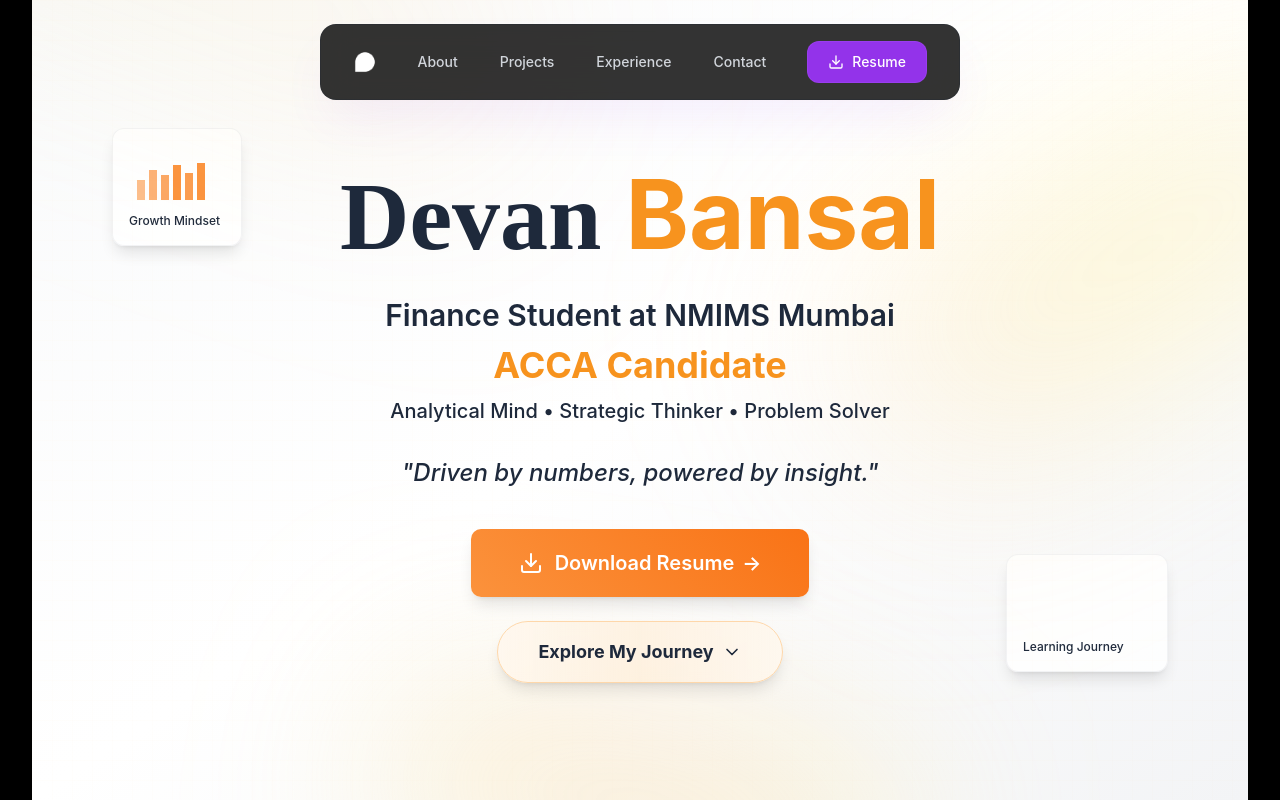
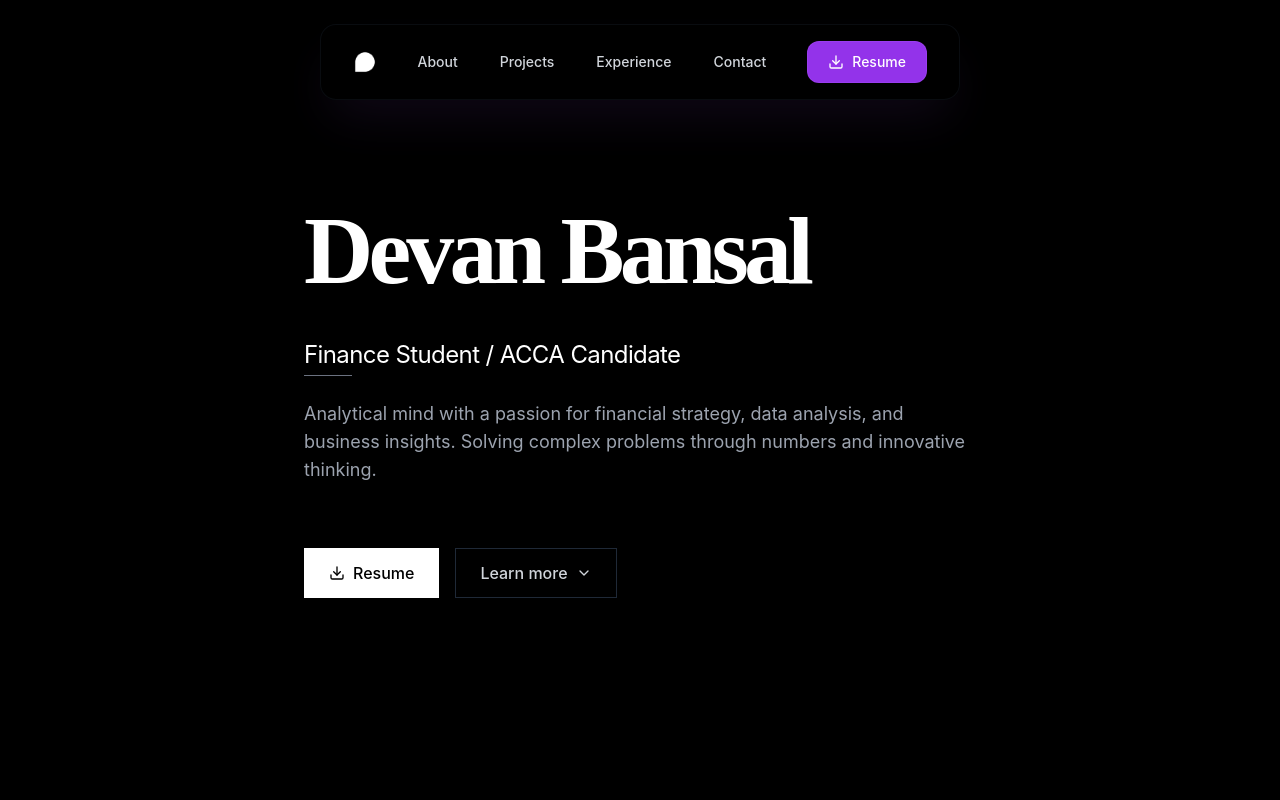
Before and after one commit to aakanksha-singh-hub/devanbansal-portfolio, a React (Vite) app: page / in a window 1280 px wide. Shown: the top 800 px of the page. Built offline with nearby package versions, Linux system fonts and the light colour scheme.

Commit message:
refactor: streamline HeroSection component and enhance styling

```diff
--- a/src/components/HeroSection.tsx
+++ b/src/components/HeroSection.tsx
@@ -1,135 +1,76 @@
-
-import React from 'react';
-import { Button } from '@/components/ui/button';
-import { ChevronDown, Download, TrendingUp, BarChart3, PieChart, DollarSign } from 'lucide-react';
+import React from "react";
+import { Button } from "@/components/ui/button";
+import { ChevronDown, Download } from "lucide-react";
 
 const HeroSection = () => {
   const scrollToAbout = () => {
-    console.log('Scroll to About clicked');
-    const aboutElement = document.getElementById('about');
-    console.log('About element found:', aboutElement);
+    const aboutElement = document.getElementById("about");
     if (aboutElement) {
-      aboutElement.scrollIntoView({ behavior: 'smooth' });
-    } else {
-      console.error('About element not found');
+      aboutElement.scrollIntoView({ behavior: "smooth" });
     }
   };
 
   return (
-    <section className="min-h-screen flex items-center justify-center bg-gradient-to-br from-gray-50 via-white to-gray-100 relative overflow-hidden pt-24 lg:pt-32">
-      {/* SUPER VISIBLE Animated Background Blobs */}
-      {/* ✨ Stylish Animated Glow Capsules for Finance Portfolio - VERY SUBTLE VERSION */}
-      <div className="absolute inset-0 z-10 overflow-hidden pointer-events-none">
-        {/* Left Glow Capsule - EXTREMELY SUBTLE */}
-        <div className="absolute -top-32 -left-48 w-[700px] h-[200px] bg-gradient-to-r from-orange-200 via-amber-200 to-orange-300 opacity-5 blur-[100px] rounded-full rotate-[20deg] animate-pulse" style={{ animationDuration: '8s' }}></div>
+    <section className="min-h-screen flex items-center justify-center bg-black relative overflow-hidden">
+      {/* Simple Background */}
+      <div className="absolute inset-0 bg-black"></div>
 
-        {/* Right Glow Capsule - EXTREMELY SUBTLE */}
-        <div className="absolute top-[20%] -right-48 w-[600px] h-[180px] bg-gradient-to-l from-orange-100 via-yellow-200 to-orange-200 opacity-5 blur-[110px] rounded-full rotate-[-30deg] animate-pulse" style={{ animationDuration: '10s', animationDelay: '3s' }}></div>
+      {/* Subtle Grid */}
+      <div className="absolute inset-0 bg-grid-pattern opacity-[0.03]"></div>
 
-        {/* Bottom Center Glow Capsule - EXTREMELY SUBTLE */}
-        <div className="absolute bottom-[-80px] left-1/2 transform -translate-x-1/2 w-[500px] h-[150px] bg-gradient-to-r from-amber-200 via-orange-200 to-yellow-200 opacity-5 blur-[95px] rounded-full rotate-[10deg] animate-pulse" style={{ animationDuration: '12s', animationDelay: '1.5s' }}></div>
-      </div>
-
-      <div className="absolute inset-0 overflow-hidden">
-        {/* Professional Financial Charts - Clean and Minimal */}
-
-        {/* Top Left - Clean Bar Chart */}
-        <div className="absolute top-32 left-20 hidden lg:block animate-fade-in-up" style={{animationDelay: '1s'}}>
-          <div className="bg-white/80 backdrop-blur-sm rounded-xl p-4 shadow-lg border border-gray-200/50">
-            <svg className="w-24 h-16 text-orange-400" viewBox="0 0 96 64">
-              <rect x="8" y="35" width="8" height="20" fill="currentColor" opacity="0.6" className="animate-pulse" style={{animationDelay: '0s'}} />
-              <rect x="20" y="25" width="8" height="30" fill="currentColor" opacity="0.7" className="animate-pulse" style={{animationDelay: '0.2s'}} />
-              <rect x="32" y="30" width="8" height="25" fill="currentColor" opacity="0.8" className="animate-pulse" style={{animationDelay: '0.4s'}} />
-              <rect x="44" y="20" width="8" height="35" fill="currentColor" className="animate-pulse" style={{animationDelay: '0.6s'}} />
-              <rect x="56" y="28" width="8" height="27" fill="currentColor" opacity="0.9" className="animate-pulse" style={{animationDelay: '0.8s'}} />
-              <rect x="68" y="18" width="8" height="37" fill="currentColor" className="animate-pulse" style={{animationDelay: '1s'}} />
-            </svg>
-            <div className="text-xs text-navy-600 font-medium mt-1">Growth Mindset</div>
-          </div>
-        </div>
-
-        {/* Bottom Right - Clean Line Chart */}
-        <div className="absolute bottom-32 right-20 hidden lg:block animate-fade-in-up" style={{animationDelay: '2s'}}>
-          <div className="bg-white/80 backdrop-blur-sm rounded-xl p-4 shadow-lg border border-gray-200/50">
-            <svg className="w-32 h-16 text-navy-400" viewBox="0 0 128 64">
-              <defs>
-                <linearGradient id="cleanLineGradient" x1="0%" y1="0%" x2="100%" y2="0%">
-                  <stop offset="0%" stopColor="rgb(251, 146, 60)" />
-                  <stop offset="100%" stopColor="rgb(30, 41, 59)" />
-                </linearGradient>
-              </defs>
-              <polyline
-                fill="none"
-                stroke="url(#cleanLineGradient)"
-                strokeWidth="2"
-                points="8,45 24,35 40,40 56,25 72,30 88,20 104,25 120,15"
-                className="animate-draw-line"
-              />
-            </svg>
-            <div className="text-xs text-navy-600 font-medium mt-1">Learning Journey</div>
-          </div>
-        </div>
-
-        {/* Subtle Grid Background */}
-        <div className="absolute inset-0 opacity-5">
-          <svg width="100%" height="100%" xmlns="http://www.w3.org/2000/svg">
-            <defs>
-              <pattern id="smallGrid" width="20" height="20" patternUnits="userSpaceOnUse">
-                <path d="M 20 0 L 0 0 0 20" fill="none" stroke="rgb(251, 146, 60)" strokeWidth="0.5"/>
-              </pattern>
-            </defs>
-            <rect width="100%" height="100%" fill="url(#smallGrid)" />
-          </svg>
-        </div>
-      </div>
-
-      <div className="container-custom text-center relative z-20 px-4">
-        <div className="hero-enter max-w-5xl mx-auto">
-          {/* Clean, Professional Title */}
-          <div className="relative mb-6 md:mb-8">
-            <h1 className="text-4xl sm:text-5xl md:text-6xl lg:text-8xl font-bold text-navy-900 leading-tight">
-              <span className="font-playfair">Devan</span>{' '}
-              <span className="text-orange-500 font-inter">Bansal</span>
+      {/* Main Content - Clean and Minimal */}
+      <div className="relative z-20 max-w-5xl mx-auto px-8 lg:px-12">
+        <div className="space-y-10">
+          {/* Name */}
+          <div className="animate-fade-in-up">
+            <h1 className="text-5xl sm:text-6xl md:text-7xl lg:text-8xl font-bold tracking-tighter">
+              <span className="text-white font-geist-mono">Devan Bansal</span>
             </h1>
           </div>
 
-          <div className="text-lg sm:text-xl md:text-2xl lg:text-3xl text-navy-600 mb-6 md:mb-8 space-y-2 md:space-y-3 animate-fade-in-up" style={{ animationDelay: '0.2s' }}>
-            <p className="font-semibold">Finance Student at NMIMS Mumbai</p>
-            <p className="text-orange-500 font-bold text-xl sm:text-2xl md:text-3xl lg:text-4xl">ACCA Candidate</p>
-            <p className="text-base sm:text-lg md:text-xl text-navy-500 font-medium">
-              Analytical Mind • Strategic Thinker • Problem Solver
+          {/* Title & Description */}
+          <div
+            className="space-y-6 animate-fade-in-up"
+            style={{ animationDelay: "0.2s" }}
+          >
+            <div className="space-y-1">
+              <p className="text-lg sm:text-xl md:text-2xl text-white font-geist-mono tracking-tight">
+                Finance Student / ACCA Candidate
+              </p>
+              <div className="w-12 h-[1px] bg-gray-500"></div>
+            </div>
+
+            <p className="text-base sm:text-lg text-gray-400 max-w-2xl leading-relaxed">
+              Analytical mind with a passion for financial strategy, data
+              analysis, and business insights. Solving complex problems through
+              numbers and innovative thinking.
             </p>
           </div>
 
-          {/* Enhanced Quote */}
-          <div className="relative mb-8 md:mb-10 max-w-3xl mx-auto animate-fade-in-up" style={{ animationDelay: '0.4s' }}>
-            <p className="text-base sm:text-lg md:text-xl lg:text-2xl text-navy-600 italic font-medium">
-              "Driven by numbers, powered by insight."
-            </p>
-          </div>
-
-          {/* Clean Button Layout */}
-          <div className="flex flex-col items-center justify-center gap-6 mb-16 md:mb-20 animate-fade-in-up" style={{ animationDelay: '0.6s' }}>
+          {/* CTA Buttons */}
+          <div
+            className="flex flex-col sm:flex-row items-start gap-4 pt-6 animate-fade-in-up"
+            style={{ animationDelay: "0.4s" }}
+          >
             {/* Primary CTA */}
             <a
               href="/Devan Bansal CV.pdf"
               download="Devan_Bansal_CV.pdf"
-              className="inline-flex items-center justify-center cta-button text-white px-10 md:px-12 py-4 md:py-5 text-lg md:text-xl font-semibold group relative shadow-lg hover:shadow-xl transition-all duration-300 rounded-md"
+              className="inline-flex items-center justify-center bg-white hover:bg-gray-100 text-black px-6 py-3 text-base font-medium transition-colors duration-200 border border-white/10"
               aria-label="Download resume PDF"
             >
-              <Download className="mr-3 h-5 w-5 md:h-6 md:w-6 group-hover:animate-bounce transition-transform duration-300" />
-              Download Resume
-              <span className="ml-2 group-hover:translate-x-1 transition-transform duration-300">→</span>
+              <Download className="mr-2 h-4 w-4" />
+              Resume
             </a>
 
             {/* Secondary Action */}
             <button
               onClick={scrollToAbout}
-              className="border border-orange-200 text-navy-700 px-8 md:px-10 py-3 md:py-4 text-base md:text-lg font-bold bg-gradient-to-r from-orange-50/80 via-orange-100/60 to-orange-50/80 backdrop-blur-sm shadow-lg relative z-30 rounded-full inline-flex items-center justify-center hover:font-extrabold hover:from-orange-100/90 hover:via-orange-200/70 hover:to-orange-100/90 hover:border-orange-300 transition-all duration-300"
+              className="border border-gray-800 text-gray-300 hover:text-white px-6 py-3 text-base font-medium transition-colors duration-200 inline-flex items-center hover:border-gray-700"
               aria-label="Scroll to about section"
             >
-              Explore My Journey
-              <ChevronDown className="ml-2 h-4 w-4 md:h-5 md:w-5" />
+              Learn more
+              <ChevronDown className="ml-2 h-4 w-4" />
             </button>
           </div>
         </div>
```
